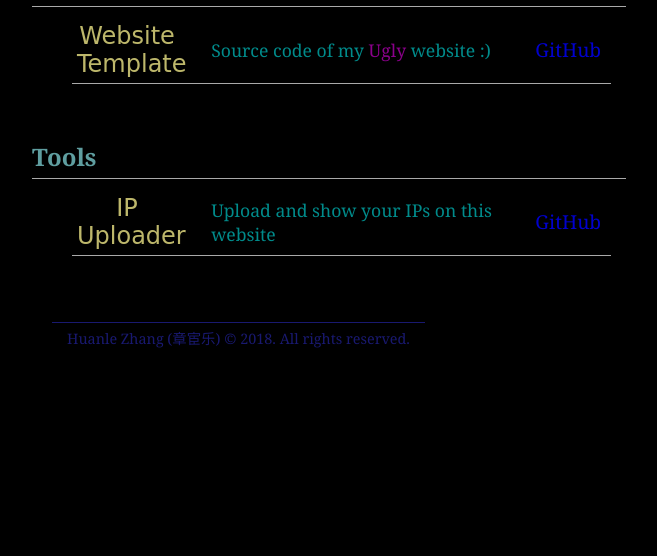
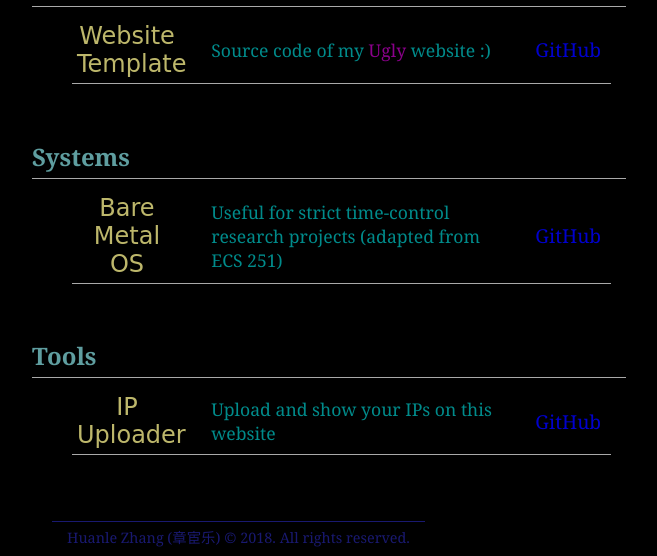
Before and after one commit to dtczhl/dtc-personal-website, a PHP site: page /resources.php in a window 1280 px wide. Shown: the part 498-1054 px from the top of the page, without its empty margins (6-663 px from the left). Before the commit the page ends 846 px from the top, so only its background shows below. Run offline with PHP 8.4, Linux system fonts and the light colour scheme.

Commit message:
bare metal os added

```diff
--- a/resources.php
+++ b/resources.php
@@ -29,6 +29,8 @@
 
 		<?php include 'header.php'; ?>
 		<?php include 'donation.php'; ?>
+
+		<!-- class names are confusing. E.g, android_***. Need fix someday -->
 
 		<section id="content_start">
 			<h1 class="android_title header_title"> Android </h1>
@@ -69,6 +71,16 @@
 		</section>
 
 		<section>
+			<h1 class="android_title header_title"> Systems </h1>
+			<ul class="android_list bar_top">
+				<li>
+					<span class="project_name"> Bare Metal OS </span>
+					<span class="project_description"> Useful for strict time-control research projects (adapted from ECS 251) </span>
+					<a href="https://github.com/dtczhl/raspberry-bare-metal" target="_blank" ref="author" class="github"></a>
+				</li>
+		</section>
+
+		<section>
 			<h1 class="android_title header_title"> Tools </h1>
 			<ul class="android_list bar_top">
 				<li>
```
